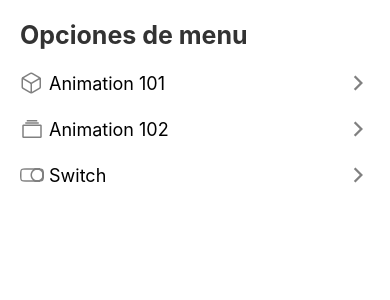
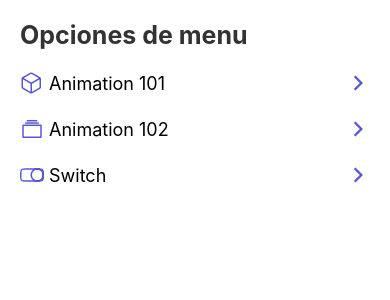
Before and after one commit to JeralPineda/Components-RN, a React Native app: screen /HomeScreen in a window 390 px wide. Shown: the top 300 px of the page. Built offline with nearby package versions, Linux system fonts and the light colour scheme.

Commit message:
fix: agregando color

```diff
--- a/src/components/flatlist/FlatListMenuItem.tsx
+++ b/src/components/flatlist/FlatListMenuItem.tsx
@@ -19,10 +19,10 @@ export const FlatListMenuItem = ({menuItem}: FlatListMenuItemProps) => {
       activeOpacity={0.8}
       onPress={() => navigation.navigate(component as never)}>
       <View style={styles.container}>
-        <Icon name={icon} size={24} color="gray" />
+        <Icon name={icon} size={24} color="#5856d6" />
         <Text style={styles.itemText}>{name}</Text>
         <Spacer />
-        <Icon name="chevron-forward-outline" size={24} color="gray" />
+        <Icon name="chevron-forward-outline" size={24} color="#5856d6" />
       </View>
     </TouchableOpacity>
   );
--- a/src/theme/theme.tsx
+++ b/src/theme/theme.tsx
@@ -9,4 +9,7 @@ export const globalStyles = StyleSheet.create({
   margin: {
     marginHorizontal: 20,
   },
+  primaryColor: {
+    color: "#5856d6",
+  },
 });
```
